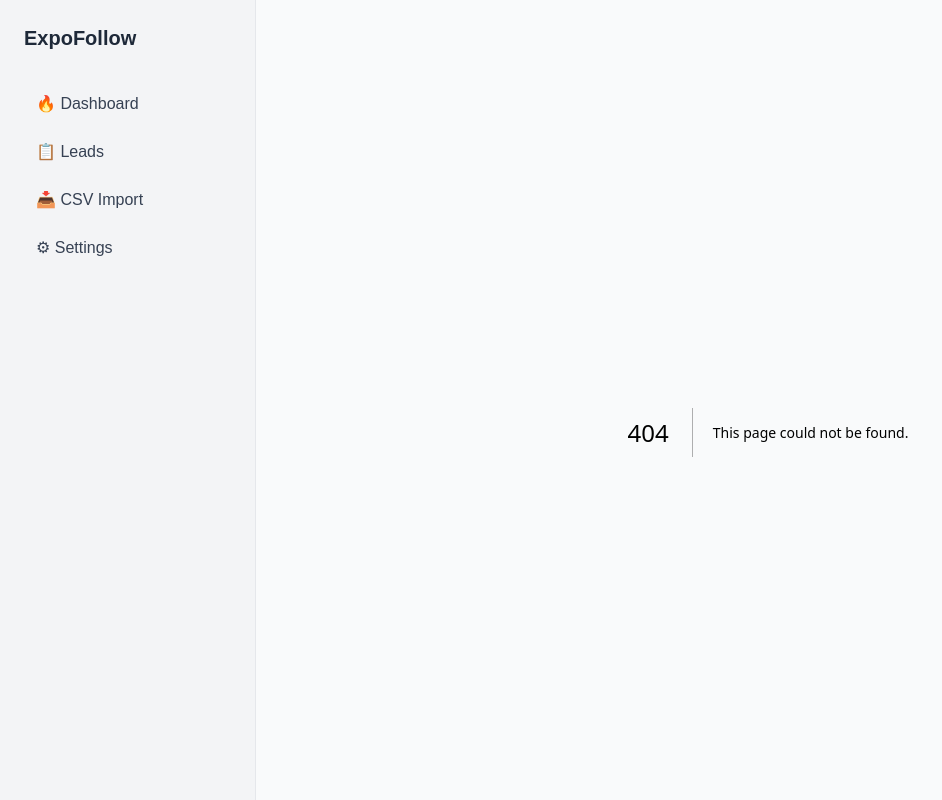
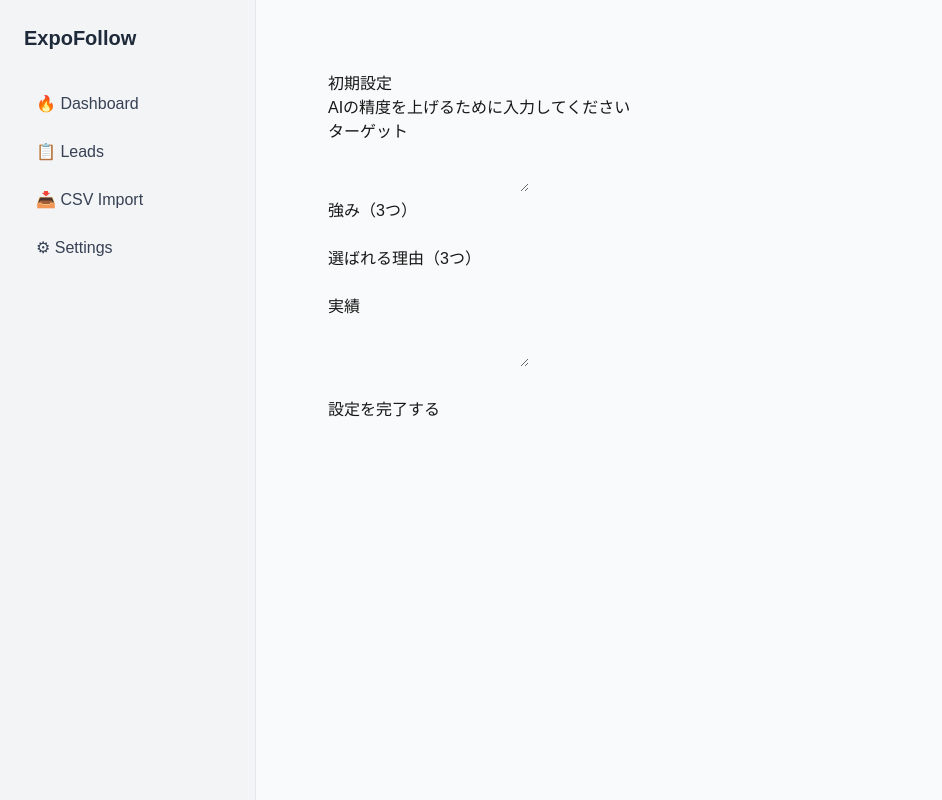
Before and after one commit to masahiko-dev/expo-trust-system, a Next.js app: page /onboarding in a window 1280 px wide. Before the commit this address had no page. Shown: the whole page, without its empty margins (0-942 px from the left). Built offline with nearby package versions, Linux system fonts and the light colour scheme.

Commit message:
token onboardding add

```diff
--- /dev/null
+++ b/app/api/onboarding/route.ts
@@ -0,0 +1,54 @@
+import { NextResponse } from "next/server"
+import { createServerClient } from "@supabase/ssr"
+import { cookies } from "next/headers"
+
+export async function POST(req: Request) {
+  const body = await req.json()
+  const { target, strengths, reasons, achievements } = body
+
+  const cookieStore = await cookies()
+
+  const supabase = createServerClient(
+    process.env.NEXT_PUBLIC_SUPABASE_URL!,
+    process.env.NEXT_PUBLIC_SUPABASE_ANON_KEY!,
+    {
+      cookies: {
+        get: (name) => cookieStore.get(name)?.value,
+        set: () => {},
+        remove: () => {},
+      },
+    }
+  )
+
+  // 🔐 ログインユーザー取得
+  const { data } = await supabase.auth.getUser()
+  const user = data.user
+
+  if (!user) {
+    return NextResponse.json({ error: "Unauthorized" }, { status: 401 })
+  }
+
+  // 🔎 account取得
+  const { data: userRow } = await supabase
+    .from("users")
+    .select("account_id")
+    .eq("id", user.id)
+    .single()
+
+  const accountId = userRow?.account_id
+
+  // 🧠 accounts更新
+  await supabase
+    .from("accounts")
+    .update({
+      target,
+      strengths,
+      reasons,
+      achievements,
+      onboarding_completed: true,
+      is_active: true
+    })
+    .eq("id", accountId)
+
+  return NextResponse.json({ success: true })
+}
--- /dev/null
+++ b/app/onboarding/page.tsx
@@ -0,0 +1,66 @@
+"use client"
+
+import { useState } from "react"
+import { useRouter } from "next/navigation"
+
+export default function OnboardingPage() {
+  const router = useRouter()
+
+  const [target, setTarget] = useState("")
+  const [strength1, setStrength1] = useState("")
+  const [strength2, setStrength2] = useState("")
+  const [strength3, setStrength3] = useState("")
+  const [reason1, setReason1] = useState("")
+  const [reason2, setReason2] = useState("")
+  const [reason3, setReason3] = useState("")
+  const [achievements, setAchievements] = useState("")
+
+  const handleSubmit = async () => {
+    const res = await fetch("/api/onboarding", {
+      method: "POST",
+      body: JSON.stringify({
+        target,
+        strengths: [strength1, strength2, strength3],
+        reasons: [reason1, reason2, reason3],
+        achievements
+      })
+    })
+
+    const data = await res.json()
+
+    if (data.success) {
+      router.push("/dashboard")
+    } else {
+      alert("エラー")
+    }
+  }
+
+  return (
+    <div style={{ padding: 40 }}>
+      <h1>初期設定</h1>
+      <p>AIの精度を上げるために入力してください</p>
+
+      <h3>ターゲット</h3>
+      <textarea value={target} onChange={(e) => setTarget(e.target.value)} />
+
+      <h3>強み（3つ）</h3>
+      <input value={strength1} onChange={(e) => setStrength1(e.target.value)} />
+      <input value={strength2} onChange={(e) => setStrength2(e.target.value)} />
+      <input value={strength3} onChange={(e) => setStrength3(e.target.value)} />
+
+      <h3>選ばれる理由（3つ）</h3>
+      <input value={reason1} onChange={(e) => setReason1(e.target.value)} />
+      <input value={reason2} onChange={(e) => setReason2(e.target.value)} />
+      <input value={reason3} onChange={(e) => setReason3(e.target.value)} />
+
+      <h3>実績</h3>
+      <textarea value={achievements} onChange={(e) => setAchievements(e.target.value)} />
+
+      <br /><br />
+
+      <button onClick={handleSubmit}>
+        設定を完了する
+      </button>
+    </div>
+  )
+}
--- a/app/register/page.tsx
+++ b/app/register/page.tsx
@@ -3,17 +3,24 @@
 export const dynamic = "force-dynamic"
 
 import { useEffect, useState } from "react"
-import { useSearchParams, useRouter } from "next/navigation"
+import { useRouter } from "next/navigation"
 
 export default function RegisterPage() {
-  const params = useSearchParams()
   const router = useRouter()
-  const token = params.get("token")
 
+  const [token, setToken] = useState<string | null>(null)
   const [valid, setValid] = useState(false)
   const [email, setEmail] = useState("")
   const [password, setPassword] = useState("")
 
+  // 🔥 tokenをここで取得（これが重要）
+  useEffect(() => {
+    const params = new URLSearchParams(window.location.search)
+    const t = params.get("token")
+    setToken(t)
+  }, [])
+
+  // 🔥 token取得後に検証
   useEffect(() => {
     if (!token) return
 
```
